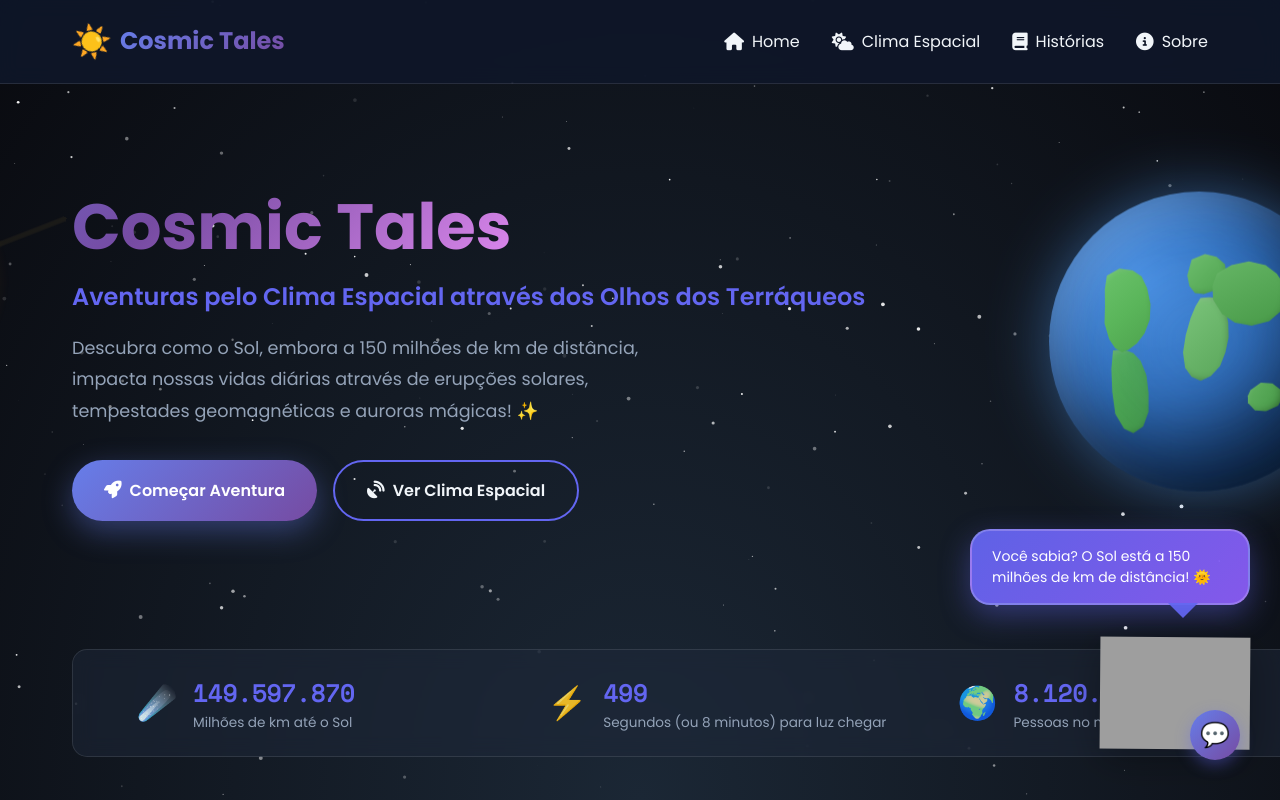
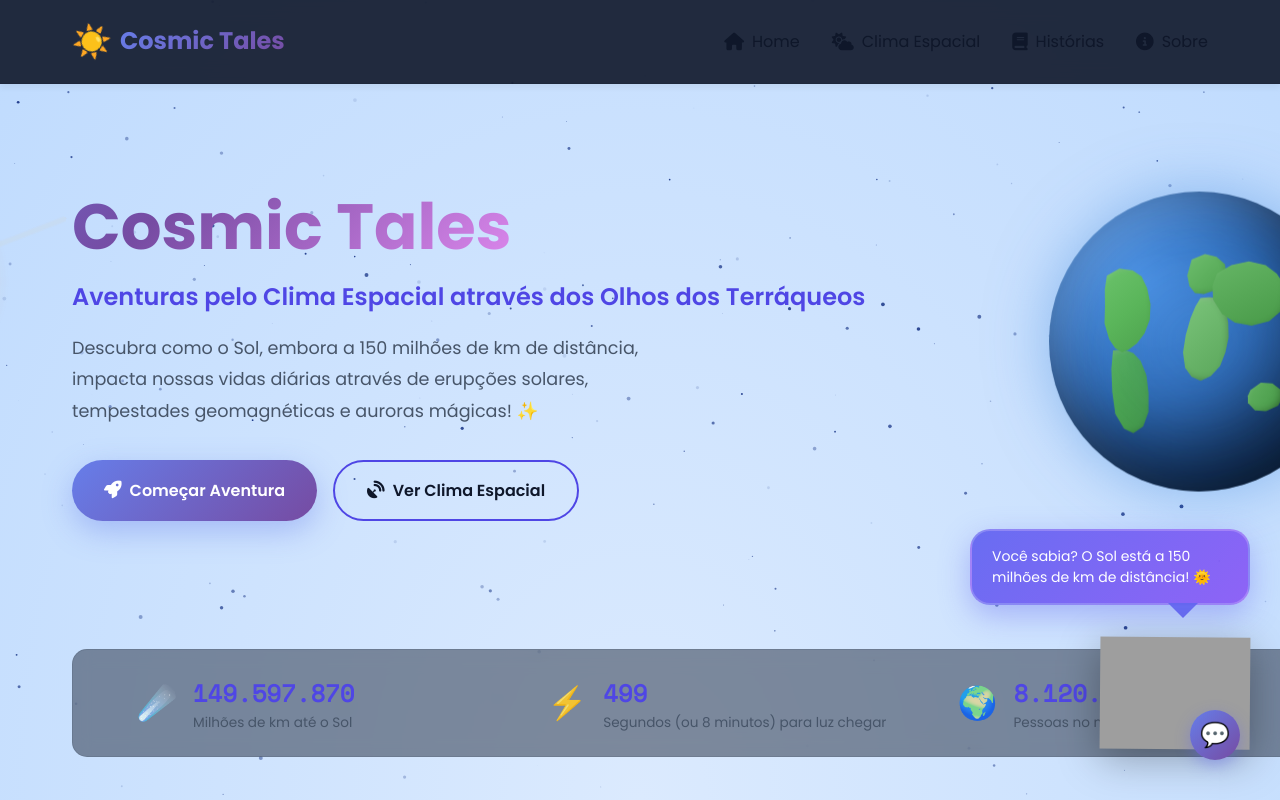
Before and after one commit to Vinii225/RainOnMyParade_NasaSpaceApps, a plain HTML site: page index.html in a window 1280 px wide. Shown: the top 800 px of the page. Drawn offline with nearby package versions, Linux system fonts and the light colour scheme; no server answers; grey boxes are pictures that could not be loaded; animation ran at ten frames a second.

Commit message:
feat: implement dark theme support and update star colors based on theme preference

```diff
--- a/js/script.js
+++ b/js/script.js
@@ -9,6 +9,11 @@ canvas.height = window.innerHeight;
 
 const stars = [];
 const numStars = 200;
+
+// Detectar tema do sistema
+const isDarkTheme = () => {
+    return !window.matchMedia || window.matchMedia('(prefers-color-scheme: dark)').matches;
+};
 
 // Create stars
 for (let i = 0; i < numStars; i++) {
@@ -25,10 +30,13 @@ for (let i = 0; i < numStars; i++) {
 function animateStars() {
     ctx.clearRect(0, 0, canvas.width, canvas.height);
 
+    // Cor das estrelas baseada no tema
+    const starColor = isDarkTheme() ? '255, 255, 255' : '30, 58, 138';
+
     stars.forEach(star => {
         ctx.beginPath();
         ctx.arc(star.x, star.y, star.radius, 0, Math.PI * 2);
-        ctx.fillStyle = `rgba(255, 255, 255, ${star.opacity})`;
+        ctx.fillStyle = `rgba(${starColor}, ${star.opacity})`;
         ctx.fill();
 
         // Twinkle effect
@@ -40,6 +48,13 @@ function animateStars() {
 }
 
 animateStars();
+
+// Atualizar estrelas quando o tema mudar
+if (window.matchMedia) {
+    window.matchMedia('(prefers-color-scheme: dark)').addEventListener('change', () => {
+        // As estrelas serão redesenhadas automaticamente na próxima animação
+    });
+}
 
 // Resize canvas
 window.addEventListener('resize', () => {
--- a/styles/styles.css
+++ b/styles/styles.css
@@ -2,6 +2,7 @@
    VARIABLES & RESET
    ========================================== */
 :root {
+    /* Tema Escuro (padrão) */
     --primary-color: #6366f1;
     --secondary-color: #8b5cf6;
     --accent-color: #ec4899;
@@ -10,9 +11,59 @@
     --text-light: #f1f5f9;
     --text-gray: #94a3b8;
     --card-bg: rgba(30, 41, 59, 0.8);
+    --border-color: rgba(255, 255, 255, 0.1);
+    --shadow-color: rgba(0, 0, 0, 0.5);
     --gradient-1: linear-gradient(135deg, #667eea 0%, #764ba2 100%);
     --gradient-2: linear-gradient(135deg, #f093fb 0%, #f5576c 100%);
     --gradient-3: linear-gradient(135deg, #4facfe 0%, #00f2fe 100%);
+    --stars-bg: radial-gradient(ellipse at bottom, #1b2735 0%, #090a0f 100%);
+}
+
+/* Tema Claro - ativado pela preferência do sistema */
+@media (prefers-color-scheme: light) {
+    :root {
+        --primary-color: #4f46e5;
+        --secondary-color: #7c3aed;
+        --accent-color: #db2777;
+        --bg-dark: #f8fafc;
+        --bg-darker: #ffffff;
+        --text-light: #0f172a;
+        --text-gray: #475569;
+        --card-bg: rgba(255, 255, 255, 0.9);
+        --border-color: rgba(15, 23, 42, 0.1);
+        --shadow-color: rgba(0, 0, 0, 0.1);
+        --gradient-1: linear-gradient(135deg, #667eea 0%, #764ba2 100%);
+        --gradient-2: linear-gradient(135deg, #f093fb 0%, #f5576c 100%);
+        --gradient-3: linear-gradient(135deg, #4facfe 0%, #00f2fe 100%);
+        --stars-bg: radial-gradient(ellipse at bottom, #dbeafe 0%, #bfdbfe 100%);
+    }
+
+    /* Ajustes específicos para tema claro */
+    .navbar {
+        background: rgba(255, 255, 255, 0.95);
+        box-shadow: 0 4px 6px rgba(0, 0, 0, 0.05);
+    }
+
+    .story-card,
+    .weather-card,
+    .about-section {
+        box-shadow: 0 4px 6px var(--shadow-color);
+    }
+
+    .about-section {
+        background: rgba(226, 232, 240, 0.3);
+    }
+
+    .footer {
+        background: var(--bg-dark);
+        border-top: 1px solid var(--border-color);
+    }
+
+    /* Ajuste para melhor contraste em textos */
+    .hero-description,
+    .section-subtitle {
+        color: var(--text-gray);
+    }
 }
 
 * {
@@ -43,7 +94,7 @@ html {
     width: 100%;
     height: 100%;
     z-index: -1;
-    background: radial-gradient(ellipse at bottom, #1b2735 0%, #090a0f 100%);
+    background: var(--stars-bg);
 }
 
 /* ==========================================
@@ -177,7 +228,7 @@ html {
     backdrop-filter: blur(10px);
     z-index: 1000;
     padding: 1rem 0;
-    border-bottom: 1px solid rgba(255, 255, 255, 0.1);
+    border-bottom: 1px solid var(--border-color);
 }
 
 .nav-container {
@@ -343,7 +394,7 @@ html {
     padding: 1.5rem 4rem;
     background: rgba(30, 41, 59, 0.5);
     border-radius: 15px;
-    border: 1px solid rgba(255, 255, 255, 0.1);
+    border: 1px solid var(--border-color);
     backdrop-filter: blur(10px);
     flex-wrap: nowrap;
     justify-content: space-between;
@@ -735,7 +786,7 @@ html {
     padding: 2rem;
     border-radius: 20px;
     text-align: center;
-    border: 1px solid rgba(255, 255, 255, 0.1);
+    border: 1px solid var(--border-color);
     transition: all 0.3s ease;
 }
 
@@ -798,7 +849,7 @@ html {
     background: var(--card-bg);
     padding: 2rem;
     border-radius: 20px;
-    border: 1px solid rgba(255, 255, 255, 0.1);
+    border: 1px solid var(--border-color);
     transition: all 0.3s ease;
     cursor: pointer;
     position: relative;
@@ -999,7 +1050,7 @@ html {
     background: var(--card-bg);
     padding: 2rem;
     border-radius: 20px;
-    border: 1px solid rgba(255, 255, 255, 0.1);
+    border: 1px solid var(--border-color);
     text-align: center;
     display: flex;
     flex-direction: column;
@@ -1048,7 +1099,7 @@ html {
 .footer {
     background: var(--bg-dark);
     padding: 3rem 2rem 1rem;
-    border-top: 1px solid rgba(255, 255, 255, 0.1);
+    border-top: 1px solid var(--border-color);
 }
 
 .footer-content {
@@ -1133,7 +1184,7 @@ html {
 .footer-bottom {
     text-align: center;
     padding-top: 2rem;
-    border-top: 1px solid rgba(255, 255, 255, 0.1);
+    border-top: 1px solid var(--border-color);
     color: var(--text-gray);
     max-width: 1200px;
     margin: 0 auto;
```
